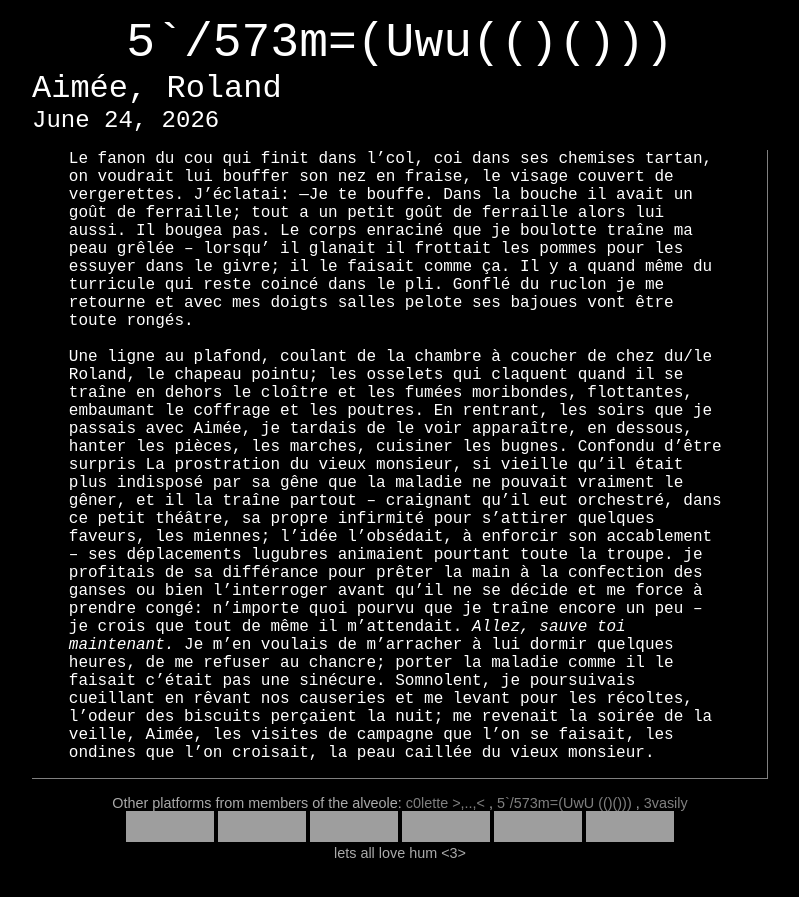
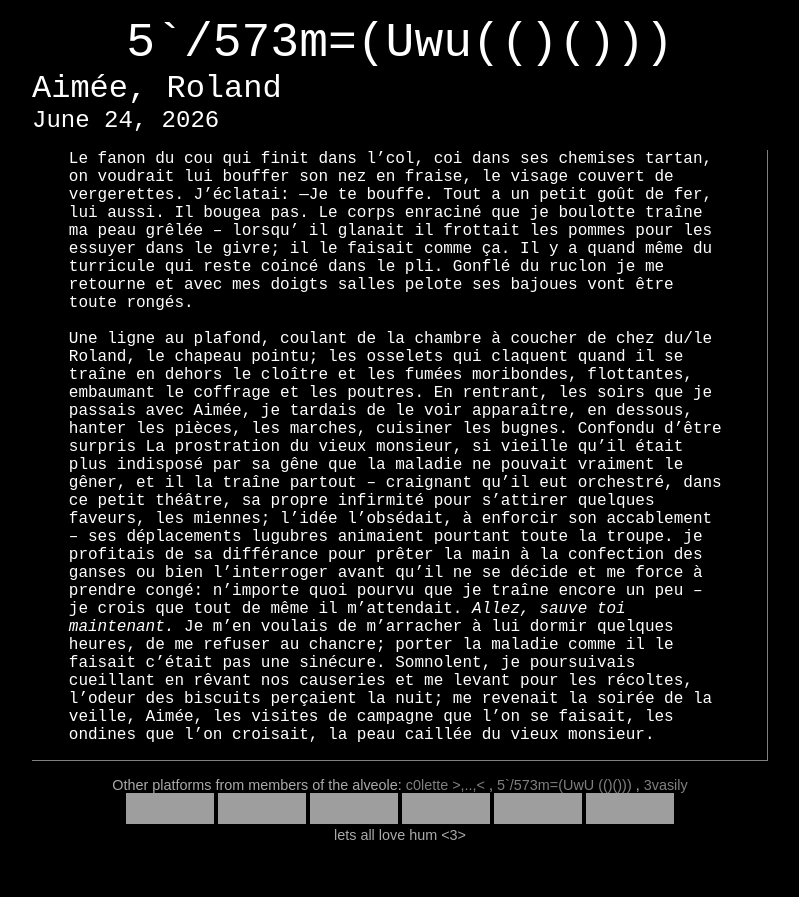
Before and after one commit to alain333/myblog, a Jekyll site: the page built from _posts/Journaling/2026-06-24-roland.md, in a window 1280 px wide, cut to the strip 0-897 px from the top of the page. Shown: the whole strip, without its empty margins (240-1039 px from the left). Built offline with Jekyll 4.4.1, drawn with Linux system fonts in a browser that asks for light colours; grey boxes are pictures that could not be loaded.

Commit message:
Update 2026-06-24-roland.md

```diff
--- a/_posts/Journaling/2026-06-24-roland.md
+++ b/_posts/Journaling/2026-06-24-roland.md
@@ -6,7 +6,7 @@ categories: Journaling
 description: "commune, glaneurs et cabaret"
 permalink: /:categories/:title
 ---
-Le fanon du cou qui finit dans l’col, coi dans ses chemises tartan, on voudrait lui bouffer son nez en fraise, le visage couvert de vergerettes. J’éclatai: —Je te bouffe. Dans la bouche il avait un goût de ferraille; tout a un petit goût de ferraille alors lui aussi. Il bougea pas. Le corps enraciné que je boulotte traîne ma peau grêlée – lorsqu’ il glanait il frottait les pommes pour les essuyer dans le givre; il le faisait comme ça. Il y a quand même du turricule qui reste coincé dans le pli. Gonflé du ruclon je me retourne et avec mes doigts salles pelote ses bajoues vont être toute rongés.
+Le fanon du cou qui finit dans l’col, coi dans ses chemises tartan, on voudrait lui bouffer son nez en fraise, le visage couvert de vergerettes. J’éclatai: —Je te bouffe. Tout a un petit goût de fer, lui aussi. Il bougea pas. Le corps enraciné que je boulotte traîne ma peau grêlée – lorsqu’ il glanait il frottait les pommes pour les essuyer dans le givre; il le faisait comme ça. Il y a quand même du turricule qui reste coincé dans le pli. Gonflé du ruclon je me retourne et avec mes doigts salles pelote ses bajoues vont être toute rongés.
 
 <br>
 
```
